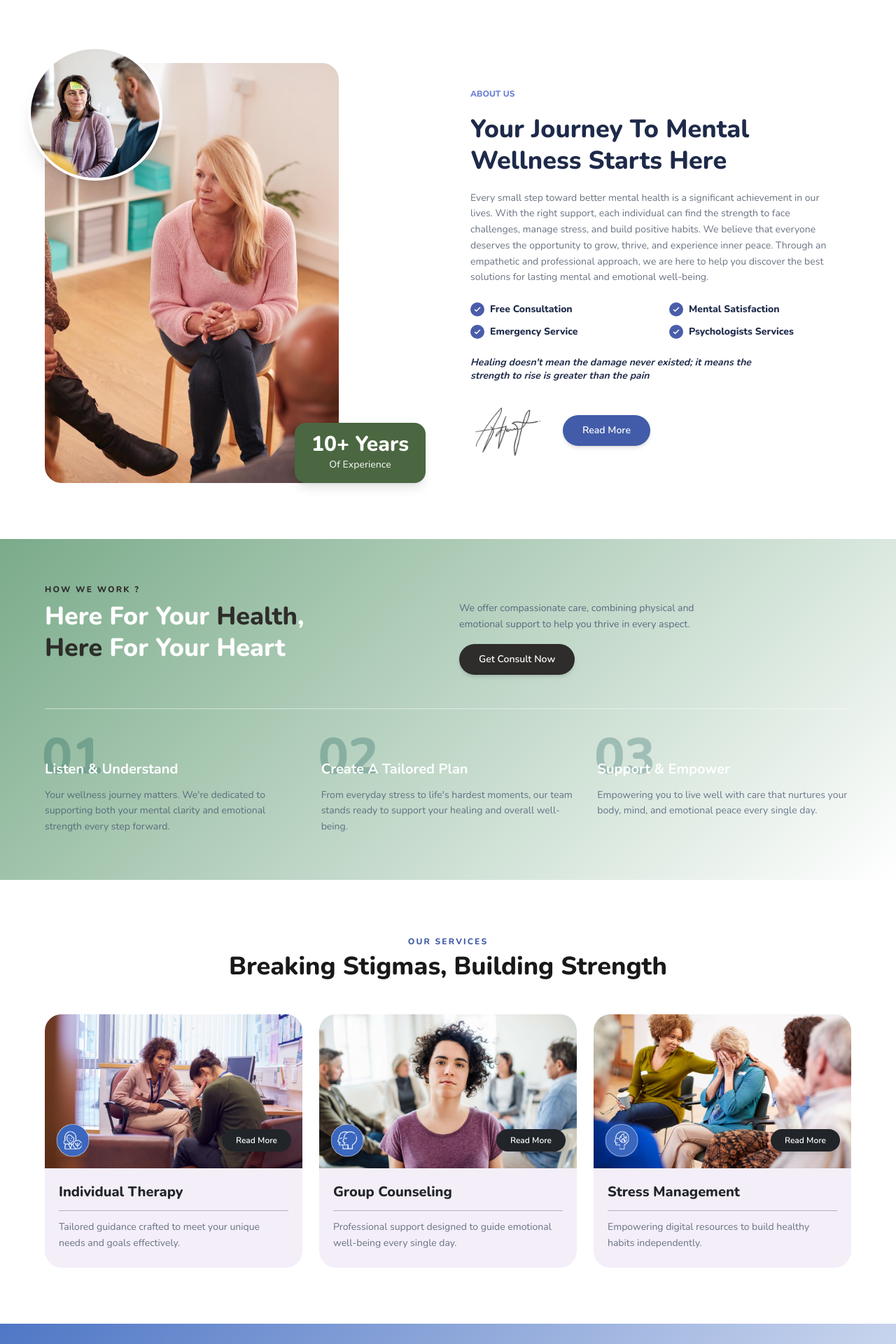
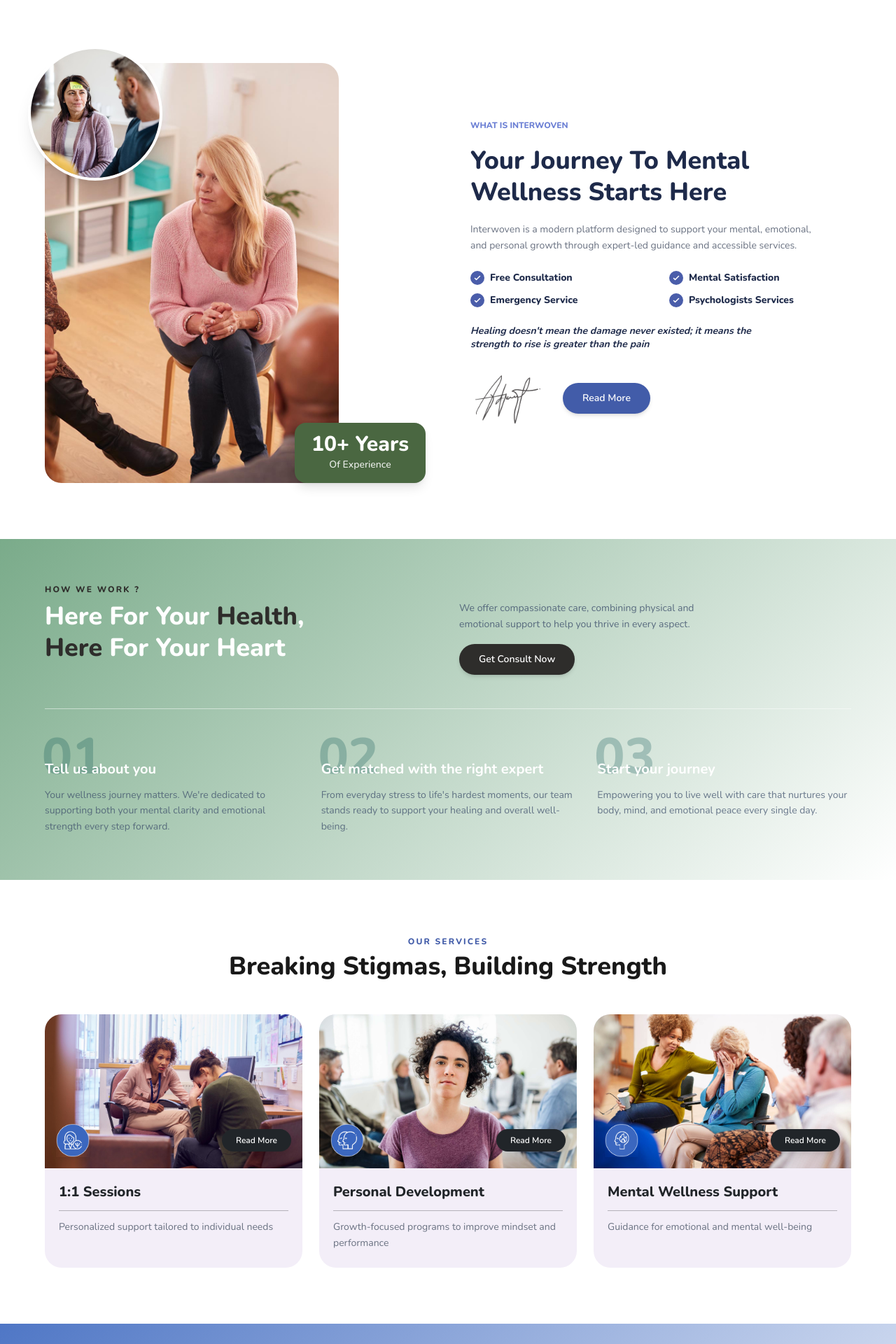
Before and after one commit to DigiMe-Ads/InterWoven, a React (Vite) app: page / in a window 1280 px wide. Shown: the part 1040-2960 px from the top of the page at 70% size. Built offline with nearby package versions, Linux system fonts and the light colour scheme; no server answers; the database is empty.

Commit message:
content changes

```diff
--- a/src/components/about/HowWeHelpAboutSection.jsx
+++ b/src/components/about/HowWeHelpAboutSection.jsx
@@ -61,8 +61,8 @@ export default function HowWeHelpAboutSection() {
             className="flex flex-col gap-4 lg:pt-6"
           >
             <p className="text-sm text-[#3D4F6B]/80 leading-relaxed max-w-sm">
-              We offer compassionate care, combining physical and emotional
-              support to help you thrive in every aspect.
+              We connect individuals with experienced professionals through a seamless
+              digital experience designed for convenience, privacy, and impact.
             </p>
             <motion.a
               href="#contact"
--- a/src/components/about/MentalHealthMattersSection.jsx
+++ b/src/components/about/MentalHealthMattersSection.jsx
@@ -1,11 +1,21 @@
 import { motion } from "framer-motion";
 
 const bulletPoints = [
-  "Prioritizing well-being helps you thrive emotionally, socially, and personally every day.",
-  "Strong minds build strong lives; support and care create lasting peace.",
-  "Inner peace starts with awareness, acceptance, and support when it's needed most.",
-  "Emotional strength shapes how we live, connect, and move forward confidently.",
+  {
+    label: "Our Mission",
+    text: "To make support accessible, break stigma, and empower individuals to live better lives.",
+  },
+  {
+    label: "Our Vision",
+    text: "A world where support is normalized, growth is continuous, and no one feels alone.",
+  },
+  {
+    label: "Why 'Interwoven'",
+    text: "Life is interconnected — our emotions, experiences, and growth are all woven together. Interwoven represents this journey of connection and support.",
+  },
 ];
+
+const bulletLabels = ["Introduction", "Mission", "Vision"];
 
 const services = [
   "Free Consultation",
@@ -56,6 +66,10 @@ export default function MentalHealthMattersSection() {
               Because Your Mental<br />Health Matters
             </h2>
 
+            <p className="text-sm text-gray-500 leading-relaxed max-w-lg">
+              At Interwoven, we believe every individual deserves access to guidance, support, and growth opportunities.
+            </p>
+
             {/* Bullet points */}
             <ul className="space-y-3 pt-1">
               {bulletPoints.map((point, i) => (
@@ -67,7 +81,6 @@ export default function MentalHealthMattersSection() {
                   transition={{ duration: 0.4, delay: 0.2 + i * 0.08 }}
                   className="flex items-start gap-3"
                 >
-                  {/* Chevron icon */}
                   <svg
                     className="w-4 h-4 text-[#6B7FD4] flex-shrink-0 mt-0.5"
                     fill="none"
@@ -81,7 +94,10 @@ export default function MentalHealthMattersSection() {
                       d="M9 5l7 7-7 7"
                     />
                   </svg>
-                  <span className="text-sm text-gray-500 leading-relaxed">{point}</span>
+                  <span className="text-sm text-gray-500 leading-relaxed">
+                    <span className="font-semibold text-[#1E2A4A]">{point.label}: </span>
+                    {point.text}
+                  </span>
                 </motion.li>
               ))}
             </ul>
@@ -99,7 +115,7 @@ export default function MentalHealthMattersSection() {
             }}
           >
             <h3 className="text-base font-extrabold text-white leading-snug">
-              Together, We overcome
+              Together, We Overcome
             </h3>
 
             <div className="space-y-3 pt-1">
--- a/src/components/home/AboutSection.jsx
+++ b/src/components/home/AboutSection.jsx
@@ -64,7 +64,7 @@ export default function AboutSection() {
         >
           {/* Eyebrow */}
           <p className="text-xs font-extrabold uppercase text-[#6B7FD4]">
-            About Us
+            What is Interwoven
           </p>
 
           {/* Heading */}
@@ -74,12 +74,7 @@ export default function AboutSection() {
 
           {/* Body paragraph */}
           <p className="text-sm text-gray-500 leading-relaxed max-w-lg">
-            Every small step toward better mental health is a significant achievement in our
-            lives. With the right support, each individual can find the strength to face challenges,
-            manage stress, and build positive habits. We believe that everyone deserves the
-            opportunity to grow, thrive, and experience inner peace. Through an empathetic and
-            professional approach, we are here to help you discover the best solutions for
-            lasting mental and emotional well-being.
+            Interwoven is a modern platform designed to support your mental, emotional, and personal growth through expert-led guidance and accessible services.
           </p>
 
           {/* Check items — 2 column grid */}
--- a/src/components/home/HowWeHelpSection.jsx
+++ b/src/components/home/HowWeHelpSection.jsx
@@ -3,19 +3,19 @@ import { motion } from "framer-motion";
 const steps = [
   {
     number: "01",
-    title: "Listen & Understand",
+    title: "Tell us about you",
     description:
       "Your wellness journey matters. We're dedicated to supporting both your mental clarity and emotional strength every step forward.",
   },
   {
     number: "02",
-    title: "Create A Tailored Plan",
+    title: "Get matched with the right expert",
     description:
       "From everyday stress to life's hardest moments, our team stands ready to support your healing and overall well-being.",
   },
   {
     number: "03",
-    title: "Support & Empower",
+    title: "Start your journey ",
     description:
       "Empowering you to live well with care that nurtures your body, mind, and emotional peace every single day.",
   },
--- a/src/components/home/ServiceSection.jsx
+++ b/src/components/home/ServiceSection.jsx
@@ -3,25 +3,25 @@ import { motion } from "framer-motion";
 const services = [
   {
     id: 1,
-    title: "Individual Therapy",
+    title: "1:1 Sessions",
     description:
-      "Tailored guidance crafted to meet your unique needs and goals effectively.",
+      "Personalized support tailored to individual needs",
     image: "/images/home/service-individual.jpg",
     icon: "/images/home/icon-indivdual.png",
   },
   {
     id: 2,
-    title: "Group Counseling",
+    title: "Personal Development",
     description:
-      "Professional support designed to guide emotional well-being every single day.",
+      "Growth-focused programs to improve mindset and performance",
     image: "/images/home/service-group.jpg",
     icon: "/images/home/icon-group.png",
   },
   {
     id: 3,
-    title: "Stress Management",
+    title: "Mental Wellness Support",
     description:
-      "Empowering digital resources to build healthy habits independently.",
+      "Guidance for emotional and mental well-being",
     image: "/images/home/service-stress.jpg",
     icon: "/images/home/icon-stress.png",
   },
--- a/src/components/home/WhyChoseUsSection.jsx
+++ b/src/components/home/WhyChoseUsSection.jsx
@@ -1,9 +1,10 @@
 import { motion } from "framer-motion";
 
 const checkItems = [
-  "Compassionate & Experienced Professionals",
-  "Holistic Approach To Well-Being",
-  "Safe & Supportive Environment",
+  "Expert professionals",
+  "Flexible & accessible",
+  "Confidential & safe",
+  "Personalized support"
 ];
 
 const stats = [
--- a/src/components/services/ExtendedServicesSection.jsx
+++ b/src/components/services/ExtendedServicesSection.jsx
@@ -3,50 +3,42 @@ import { motion } from "framer-motion";
 const services = [
   {
     id: 1,
-    title: "Individual Therapy",
+    title: "1:1 Sessions",
     description:
-      "Tailored guidance crafted to meet your unique needs and goals effectively.",
+      "Personalized support tailored to individual needs",
     image: "/images/home/service-individual.jpg",
     icon: "/images/home/icon-indivdual.png",
   },
   {
     id: 2,
-    title: "Group Counseling",
+    title: "Personal Development",
     description:
-      "Professional support designed to guide emotional well-being every single day.",
+      "Growth-focused programs to improve mindset and performance",
     image: "/images/home/service-group.jpg",
     icon: "/images/home/icon-group.png",
   },
   {
     id: 3,
-    title: "Stress Management",
+    title: "Mental Wellness Support",
     description:
-      "Empowering digital resources to build healthy habits independently.",
+      "Guidance for emotional and mental well-being",
     image: "/images/home/service-stress.jpg",
     icon: "/images/home/icon-stress.png",
   },
    {
     id: 4,
-    title: "Mindfullness & Meditation Classes",
+    title: "Coaching & Guidance",
     description:
-      "Empowering digital resources to build healthy habits indepedently",
+      "Expert advice for life, career, and personal challenges",
     image: "/images/home/mindfullness.jpg",
     icon: "/images/home/icon-indivdual.png",
   },
   {
     id: 5,
-    title: "Career & Life Coaching",
+    title: "Workshops & Programs ",
     description:
-      "Professional support designed to guide emotional well-being every single day.",
+      "Group-based learning and development sessions",
     image: "/images/home/career-coaching.jpg",
-    icon: "/images/home/icon-group.png",
-  },
-  {
-    id: 6,
-    title: "Crisis Support Services",
-    description:
-      "Tailored guidance crafted to meet your unique needs and goals effectively.",
-    image: "/images/home/service-stress.jpg",
     icon: "/images/home/icon-group.png",
   },
 ];
```
